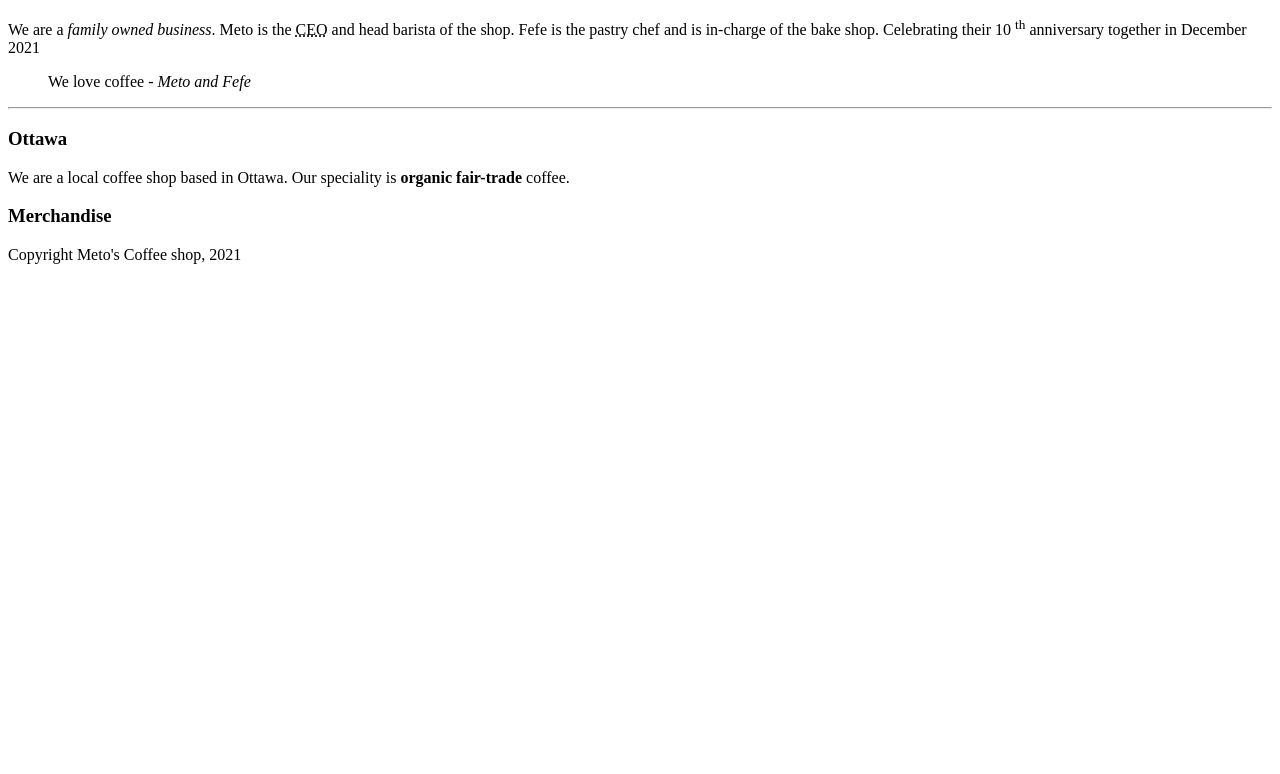
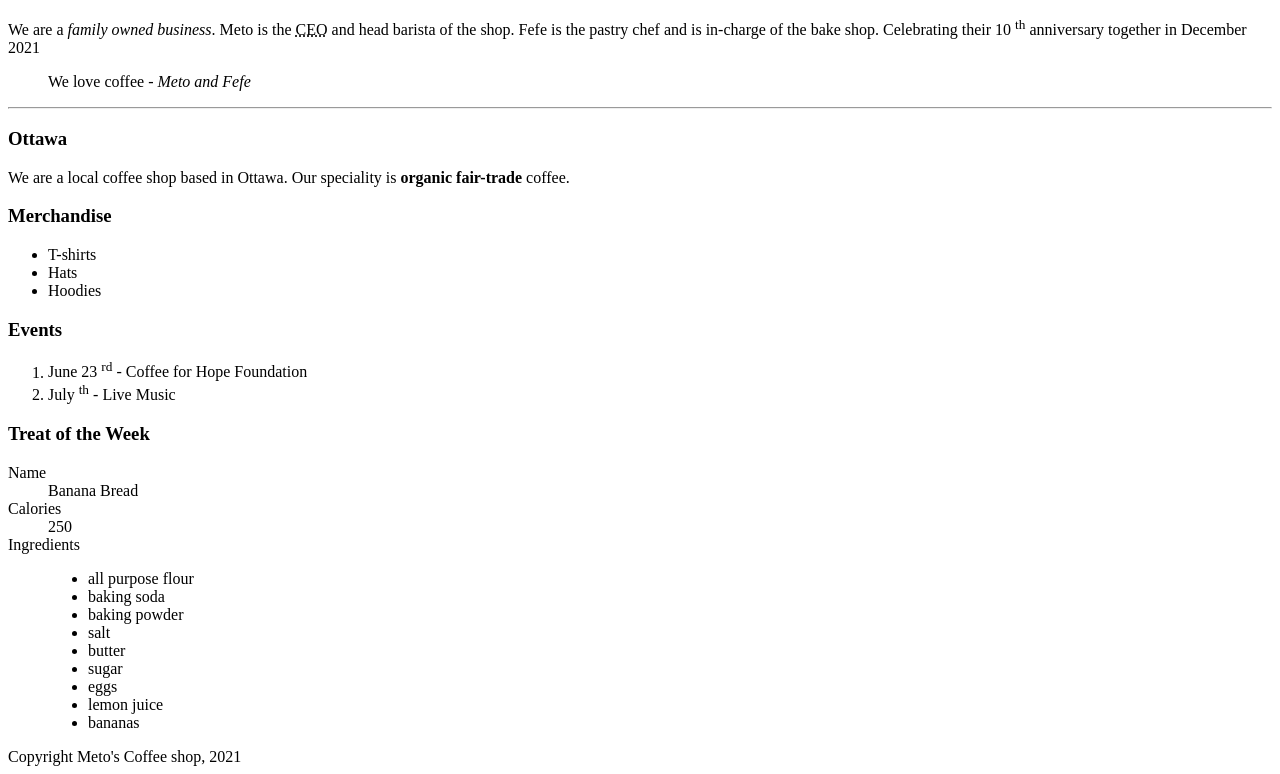
Before and after one commit to meto0003/meto0003.github.io, a plain HTML site: page week3/index.html in a window 1280 px wide. Shown: the part 110-884 px from the top of the page. Before the commit the page ends 800 px from the top, so only its background shows below. Drawn offline with Linux system fonts and the light colour scheme.

Commit message:
adds html lists

```diff
--- a/week3/index.html
+++ b/week3/index.html
@@ -39,8 +39,46 @@
             <article>
             <aside>
                 <h3>Merchandise</h3>
+                <!-- Adding unordered list for merchandise -->
+                <ul>
+                    <li> T-shirts</li>
+                    <li>Hats</li>
+                    <li> Hoodies</li>
+                </ul>
+            </aside>
+            <!-- Adding section for the ordered list -->
+            <section>
+                <h3>Events</h3>
+                <ol>
+                    <li>June 23 <sup>rd</sup> - Coffee for Hope Foundation </li>
+                    <li>July <sup>th</sup> - Live Music</li>
+                </ol>
+            </section>
+            <!-- Adding section for the description list -->
+            <section>
+                <h3>Treat of the Week</h3>
+                <dl>
+                    <dt>Name</dt>
+                    <dd>Banana Bread</dd>
+                    <dt>Calories</dt>
+                    <dd>250</dd>
+                    <dt>Ingredients</dt>
+                    <dd>
+                        <ul>
+                            <li>all purpose flour </li>
+                            <li>baking soda</li>
+                            <li>baking powder</li>
+                            <li>salt</li>
+                            <li>butter</li>
+                            <li>sugar</li>
+                            <li>eggs</li>
+                            <li>lemon juice</li>
+                            <li>bananas</li>
+                        </ul>
+                    </dd>
+                </dl>
 
-            </aside>
+            </section>
         </main>
         <!-- Site footer -->
         <footer>Copyright Meto's Coffee shop, 2021</footer>
```
